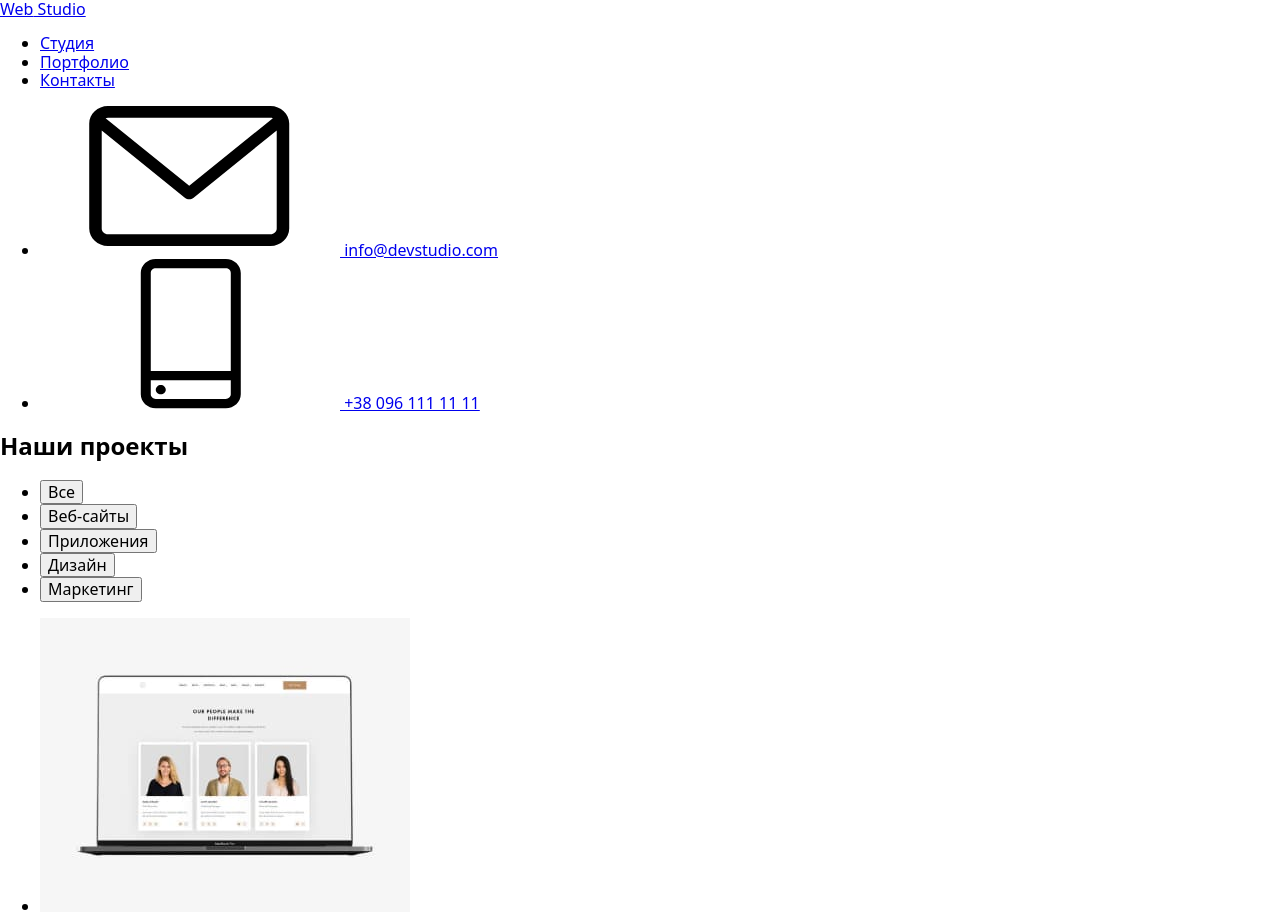
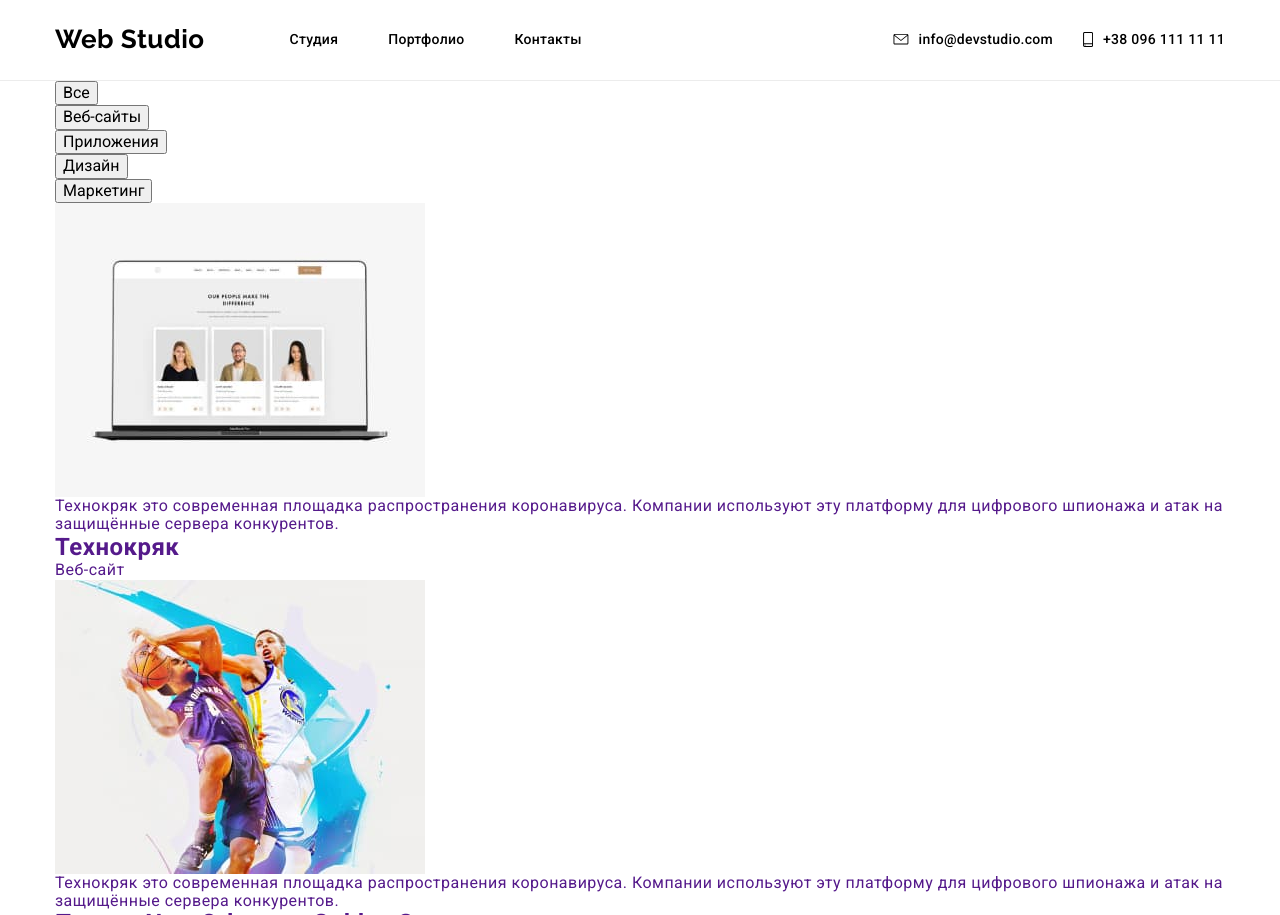
Before and after one commit to Roman-Dobrodii/goit-markup-hw-07, a plain HTML site: page portfolio.html in a window 1280 px wide. Shown: the top 915 px of the page. Drawn offline with Linux system fonts and the light colour scheme.

Commit message:
Добавляет шапку

```diff
--- /dev/null
+++ b/sass/components/header/_header.scss
@@ -0,0 +1,9 @@
+@import './logo';
+@import './site-nav';
+.page-header-portfolio {
+  border-bottom: 1px solid #ececec;
+}
+.main-nav {
+  display: flex;
+  align-items: center;
+}
--- /dev/null
+++ b/sass/components/header/_logo.scss
@@ -0,0 +1,16 @@
+.logo {
+  padding-top: 24px;
+  padding-bottom: 25px;
+  color: #000000;
+  font-family: Raleway, sans-serif;
+  font-weight: 700;
+  font-size: 26px;
+  line-height: 1.19;
+}
+
+.logo-blue {
+  color: var(--accent);
+}
+.logo-white {
+  color: var(--title-white-color);
+}
--- /dev/null
+++ b/sass/components/header/_site-nav.scss
@@ -0,0 +1,77 @@
+.site-nav {
+  display: flex;
+  margin-left: 85px;
+}
+.site-nav .item:not(:last-child) {
+  margin-right: 50px;
+}
+.site-nav .link {
+  display: block;
+  padding-top: 32px;
+  padding-bottom: 32px;
+  color: var(--primary-text-color);
+  font-weight: 500;
+  font-size: 14px;
+  line-height: 1.14;
+  letter-spacing: 0.02em;
+  transition: color 250ms var(--time-function);
+}
+.site-nav .link:hover,
+.site-nav .link:focus {
+  color: var(--accent);
+}
+.site-nav .link.current {
+  position: relative;
+  color: var(--accent);
+}
+.site-nav .link.current::after {
+  display: block;
+  content: '';
+  position: absolute;
+  bottom: 0;
+  width: 100%;
+  height: 4px;
+  background-color: var(--accent);
+  border-radius: 2px;
+}
+.header-contacts {
+  display: flex;
+  margin-left: auto;
+}
+.contact-list {
+  display: flex;
+  align-items: center;
+  padding-top: 32px;
+  padding-bottom: 32px;
+}
+
+.contact-list .item + .item {
+  margin-left: 30px;
+}
+.contact-list .contact-nav {
+  display: flex;
+  align-items: center;
+  color: var(--title-text-color);
+  font-weight: 500;
+  font-size: 14px;
+  line-height: 1.14;
+  letter-spacing: 0.02em;
+  transition: color 250ms var(--time-function);
+}
+
+.contact-nav:hover,
+.contact-nav:focus {
+  color: var(--accent);
+}
+.nav-icon {
+  margin-right: 10px;
+  fill: currentColor;
+}
+.mail .nav-icon {
+  width: 16px;
+  height: 11.2px;
+}
+.tel .nav-icon {
+  width: 10px;
+  height: 15px;
+}
--- a/sass/main.scss
+++ b/sass/main.scss
@@ -1,2 +1,4 @@
 @import './utils/variables';
 @import './base/normalize';
+@import './utils/common';
+@import './components/header/header';
--- /dev/null
+++ b/sass/utils/_common.scss
@@ -0,0 +1,48 @@
+.visually-hidden {
+  position: absolute;
+  width: 1px;
+  height: 1px;
+  margin: -1px;
+  border: 0;
+  padding: 0;
+  clip: rect(0 0 0 0);
+  overflow: hidden;
+}
+ul {
+  list-style: none;
+  padding: 0;
+  margin: 0;
+}
+
+h1,
+h2,
+h3,
+h4,
+p {
+  margin-top: 0;
+  margin-bottom: 0;
+}
+
+body {
+  margin: 0px;
+  background-color: var(--title-white-color);
+  color: var(--primary-text-color);
+  font-family: Roboto, sans-serif;
+  letter-spacing: 0.03em;
+}
+
+a {
+  text-decoration: none;
+}
+img {
+  display: block;
+  max-width: 100%;
+  height: auto;
+}
+.container {
+  margin-left: auto;
+  margin-right: auto;
+  width: 1200px;
+  padding-left: 15px;
+  padding-right: 15px;
+}
```
Also changed, not shown: css/main.css, css/main.min.css, 2 other files.
